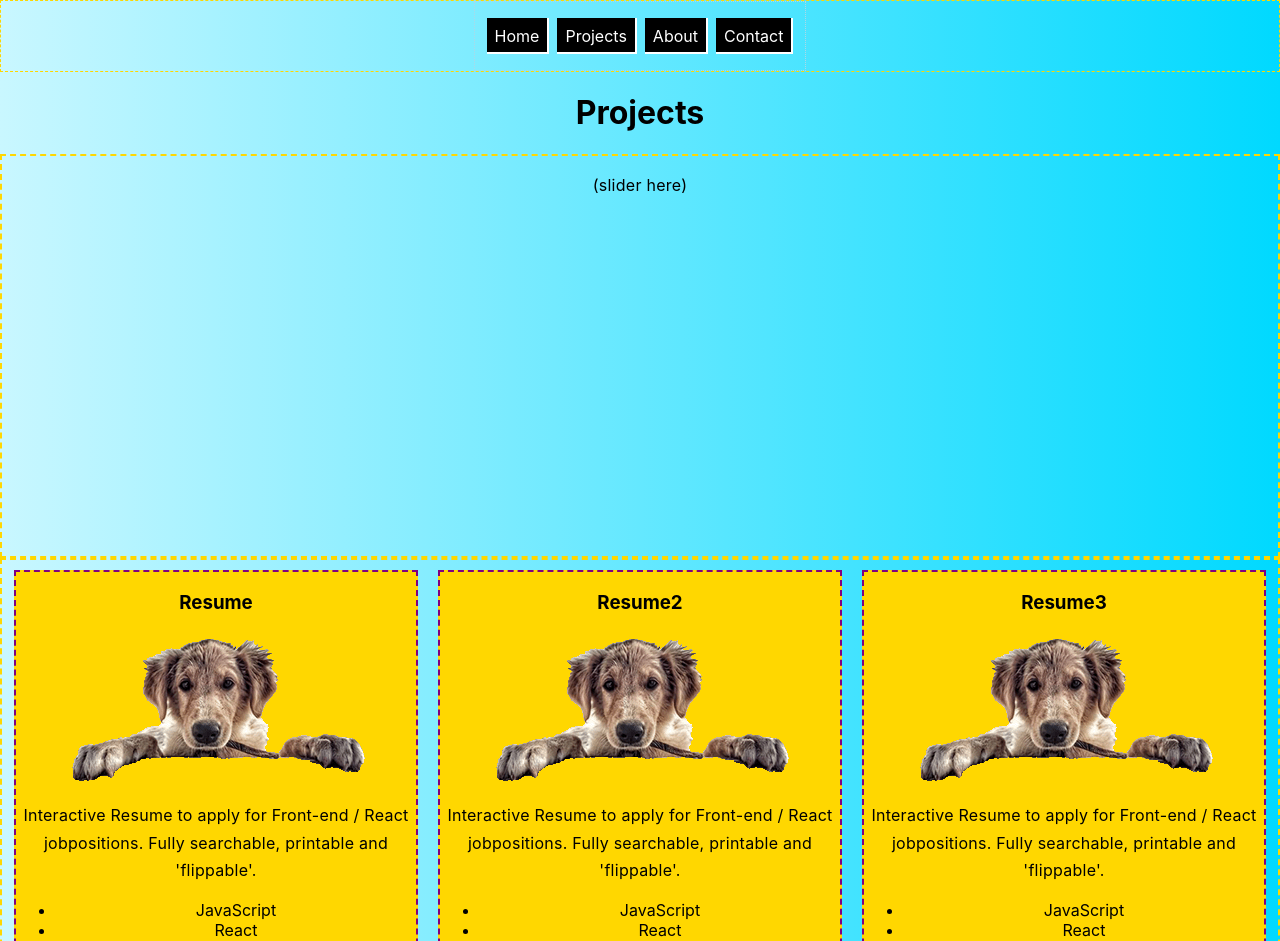
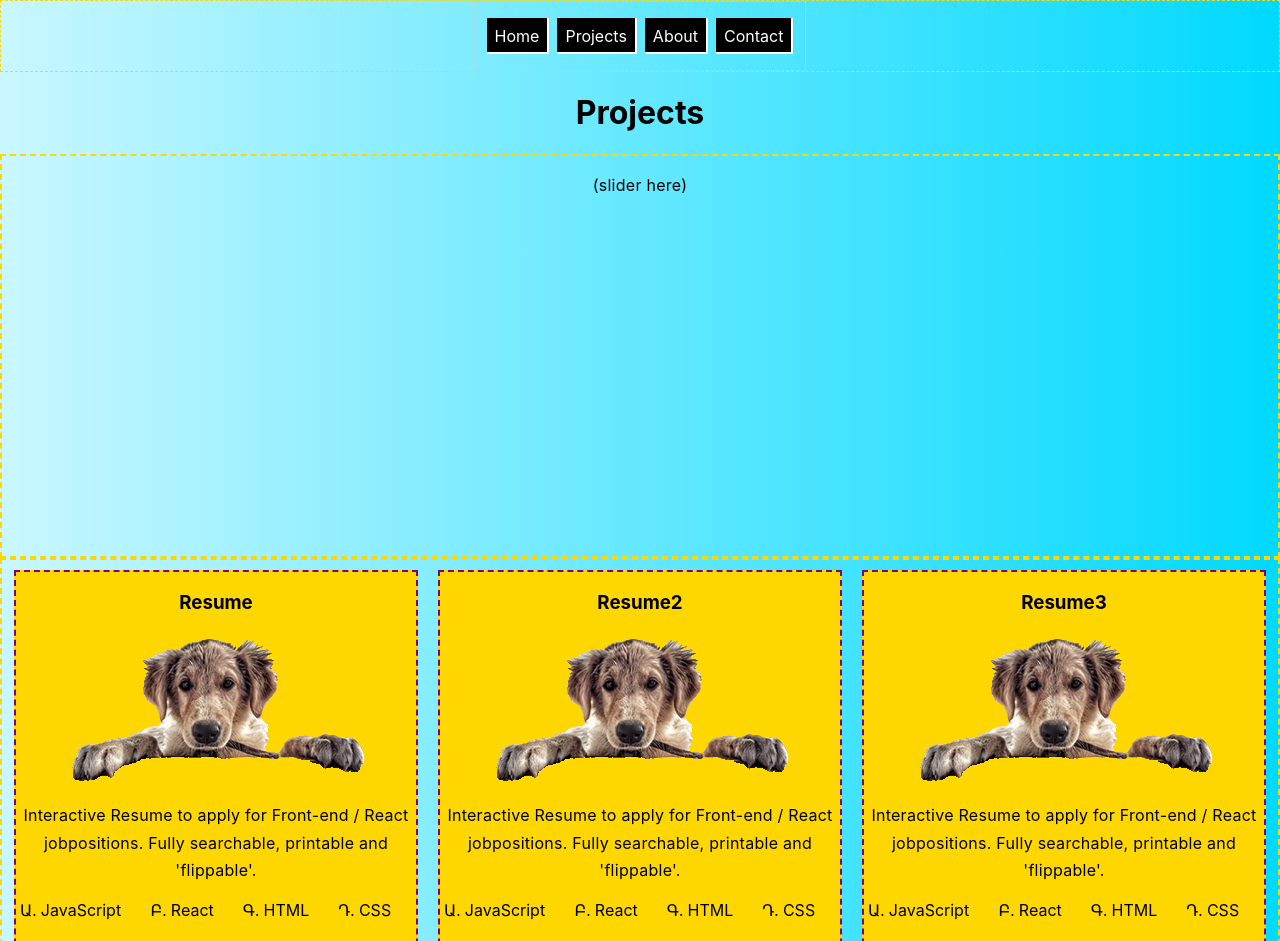
Before and after one commit to arejasverduras/portfolio, a React (Create React App) app: page /projects in a window 1280 px wide. Shown: the top 941 px of the page. Built offline with nearby package versions, Linux system fonts and the light colour scheme.

Commit message:
style projectTile Tech list items

```diff
--- a/src/App.css
+++ b/src/App.css
@@ -147,6 +147,13 @@ nav a {
   max-height: 30%;
 }
 
+.projectTileTech {
+  display: flex;
+  list-style-type: armenian;
+  justify-content: space-around;
+  padding-inline-start: 0;
+}
+
 /* About */
 
 .aboutTopSection {
--- a/src/components/Projects/ProjectTile/ProjectTile.js
+++ b/src/components/Projects/ProjectTile/ProjectTile.js
@@ -21,7 +21,7 @@ export const ProjectTile = ({project}) =>{
             <h3>{name}</h3>
             <img className="projectTileImage" src={tileImage} alt={name}></img>
             <p>{description}</p>
-            <ul className="tech">
+            <ul className="projectTileTech">
                 {tech.map((tech, index) => (
                     <li key={index}>{tech}</li>
                 ))}
```
